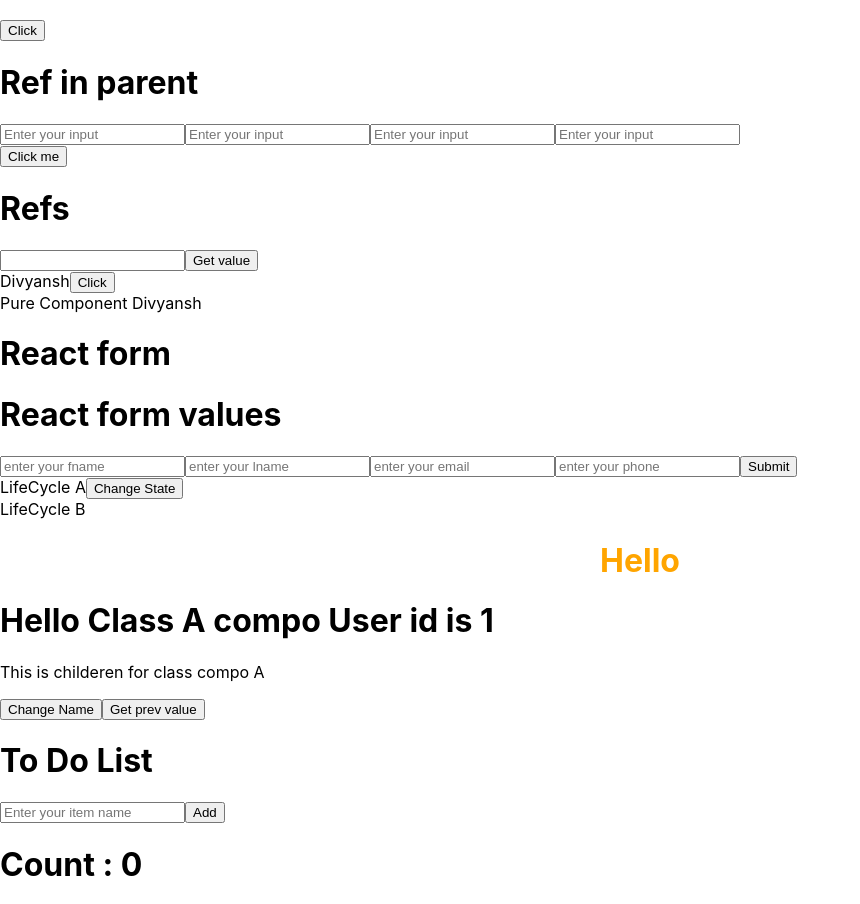
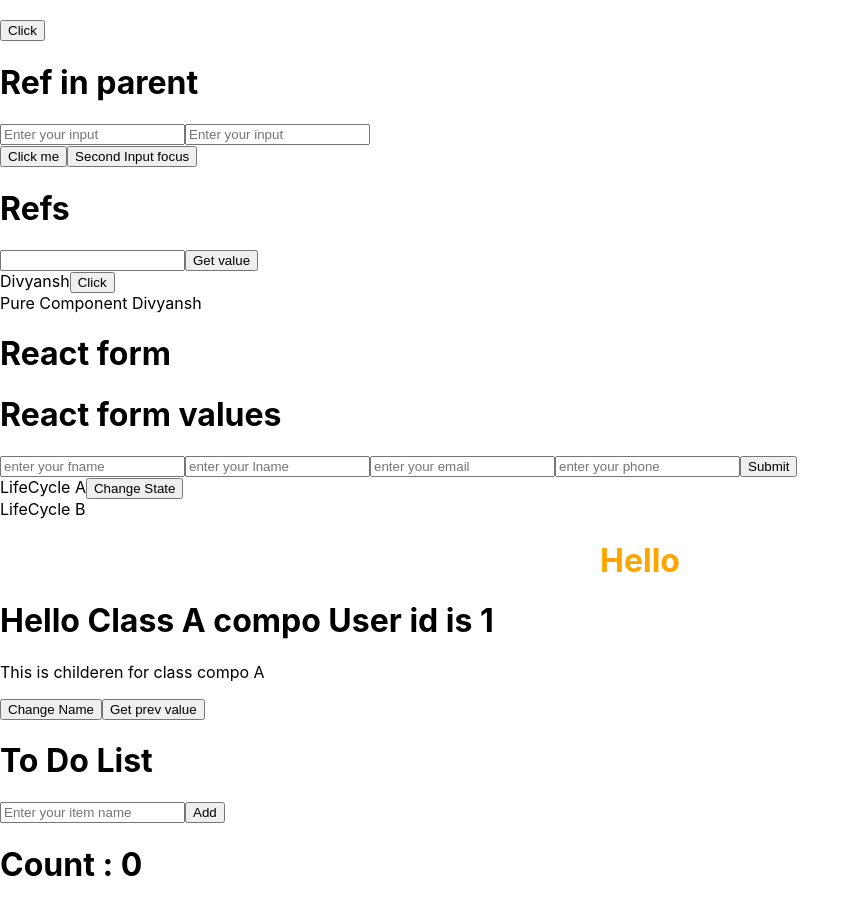
Before and after one commit to divyanshdixit/reactlearningproject, a React (Create React App) app: page / in a window 1280 px wide. Shown: the part 842-1746 px from the top of the page, without its empty margins (0-860 px from the left). Built offline with nearby package versions, Linux system fonts and the light colour scheme.

Commit message:
refs, ref forwarding

```diff
--- a/src/Components/RefForwardingChild.jsx
+++ b/src/Components/RefForwardingChild.jsx
@@ -6,7 +6,7 @@
 
 import React from 'react'
 
-const RefForwardingChild = React.forwardRef((props,refs) => {
+const RefForwardingChild = React.forwardRef( (props,refs) => {
     console.log(refs)
     return (
         <div>
--- a/src/Components/RefForwardingParent.jsx
+++ b/src/Components/RefForwardingParent.jsx
@@ -5,7 +5,7 @@ class RefForwardingParent extends Component {
 
     constructor(props) {
         super(props);
-        this.childInputRef = React.createRef()
+        this.childInputRef = React.createRef();
         // this.childHeadingRef = React.createRef()
     }
 
--- a/src/Components/RefInClassChild.jsx
+++ b/src/Components/RefInClassChild.jsx
@@ -7,21 +7,22 @@ class RefInClassChild extends Component {
 
         this.inputChildRef = React.createRef();
         this.inputChild1Ref = React.createRef();
-        this.inputChild2Ref = React.createRef();
-        this.inputChild3Ref = React.createRef();
     }
 
     focusInput = () => {
         this.inputChildRef.current.focus();
     }
 
+    focusInput2 = () => {
+        this.inputChild1Ref.current.focus();
+    }
+
+
     render() {
         return (
             <div>
                 <input type="text" placeholder="Enter your input" ref={this.inputChildRef}/>
                 <input type="text" placeholder="Enter your input" ref={this.inputChild1Ref}/>
-                <input type="text" placeholder="Enter your input" ref={this.inputChild2Ref}/>
-                <input type="text" placeholder="Enter your input" ref={this.inputChild3Ref}/>
 
             </div>
         )
--- a/src/Components/RefInClassParent.jsx
+++ b/src/Components/RefInClassParent.jsx
@@ -14,21 +14,28 @@ class RefInClassParent extends Component {
     constructor(props) {
         super(props)
 
-        this.inputRef = React.createRef();
-        console.log(this.inputRef);
+        this.childRef = React.createRef();
+        console.log(this.childRef);
     }
 
-    clickHandler= () => {
-        console.log(this.inputRef);
-        this.inputRef.current.focusInput()
+    clickHandler = () => {
+        console.log(this.childRef);
+        this.childRef.current.focusInput()
+    }
+
+    clickHandler2 = () => {
+        console.log(this.childRef);
+        this.childRef.current.focusInput2()
     }
 
     render() {
         return (
             <div>
                 <h1> Ref in parent </h1>
-                <RefInClassChild ref={this.inputRef}/>
+                <RefInClassChild ref={this.childRef}/>
                 <button onClick={this.clickHandler}> Click me </button>
+
+                <button onClick={this.clickHandler2}> Second Input focus </button>
             </div>
         )
     }
--- a/src/Components/ToDoApp.jsx
+++ b/src/Components/ToDoApp.jsx
@@ -4,7 +4,7 @@ import React, {useState} from 'react';
 import ItemLists from './ItemList';
 // import { AssignmentIndSharp } from '@material-ui/icons';
 
-const ToDoApp = () => {
+const ToDoApp = (props) => {
 
     const [state, setstate] = useState({
         item:''
```
Also changed, not shown: src/Components/RefsComponent.jsx (+9 -6 lines), 1 other file (tests, documents, lock files or other folders).
